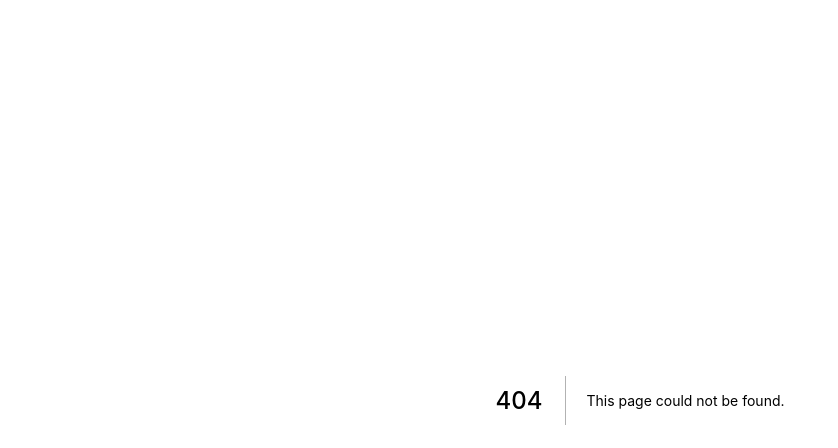
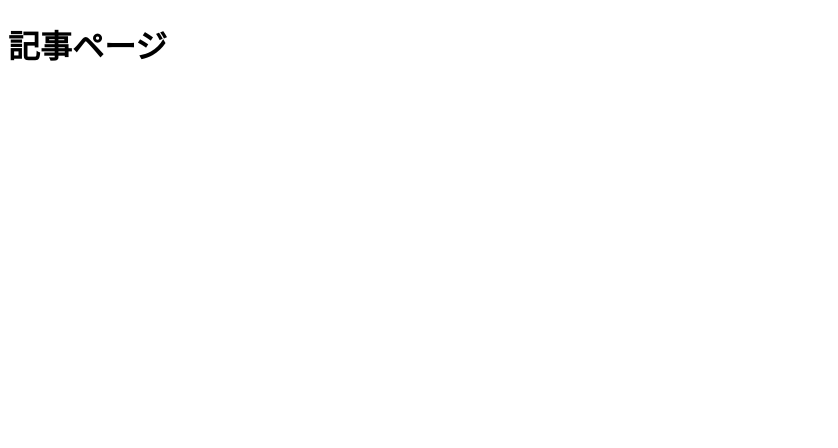
Before and after one commit to yuta-ushijima/next-portfolio, a Next.js app: page /blog/1 in a window 1280 px wide. Before the commit this address had no page. Shown: the top 448 px of the page, without its empty margins (0-838 px from the left). Built offline with nearby package versions, Linux system fonts and the light colour scheme.

Commit message:
feat: Create General Template file of blog data

```diff
--- /dev/null
+++ b/src/pages/blog/[slug].js
@@ -0,0 +1,5 @@
+const SingleBlog = () => {
+  return <h1>記事ページ</h1>;
+};
+
+export default SingleBlog;
```
